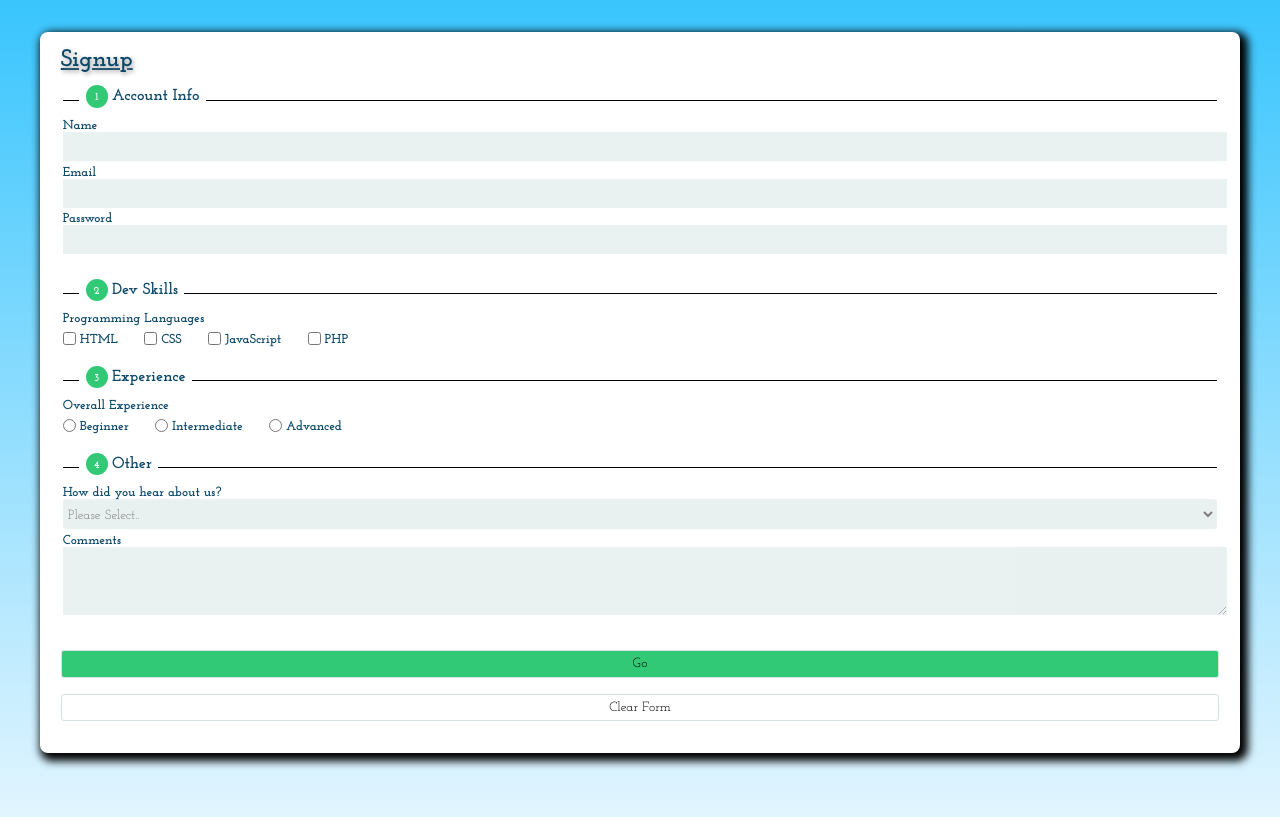
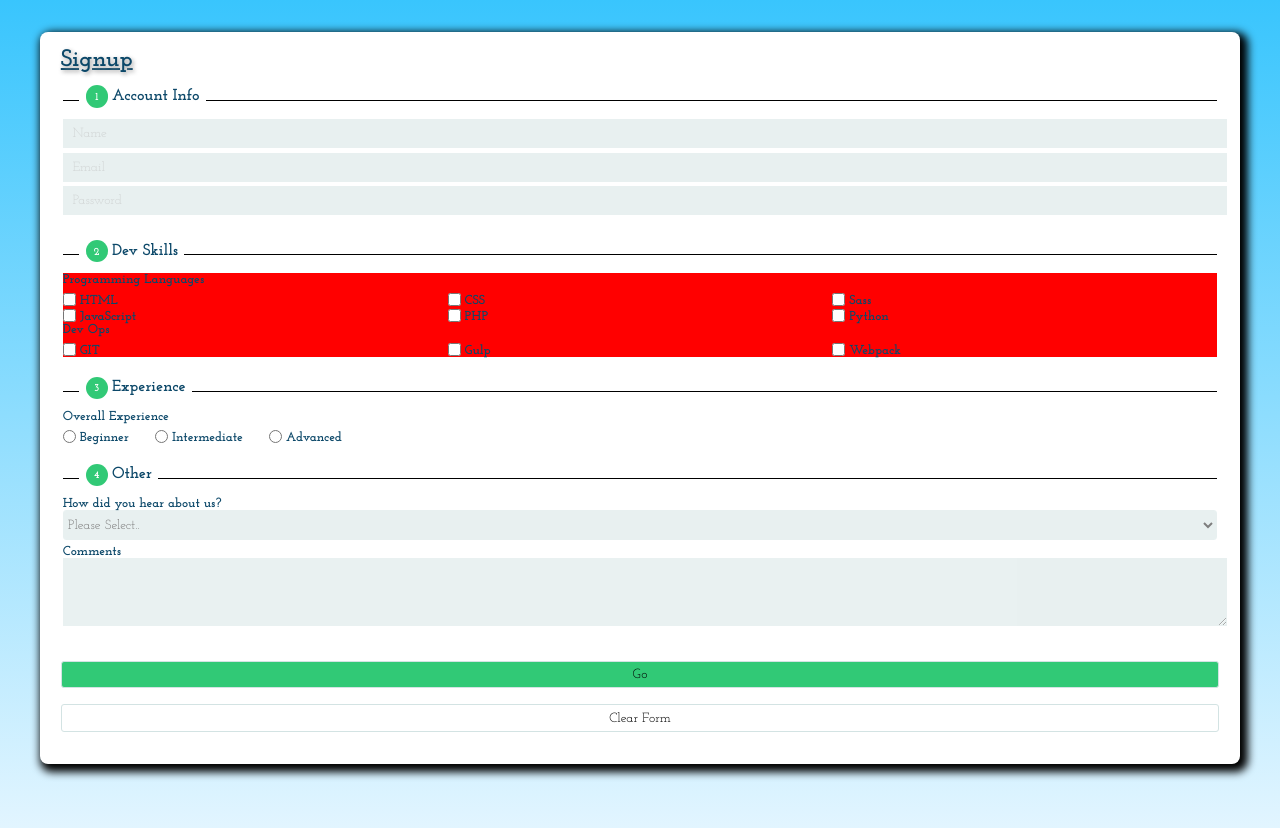
Before and after one commit to DanielBlain/2000-A1, a plain HTML site: page index.html in a window 1280 px wide. Drawn offline with nearby package versions, Linux system fonts and the light colour scheme.

Commit message:
Completed form revisions

```diff
--- a/index.html
+++ b/index.html
@@ -34,12 +34,12 @@
                     </div>
                     <h2>Account Info</h2>
                 </legend>
-                <label for="name-entry">Name</label>
-                <input type="text" name="name-entry" id="name-entry" required />
-                <label for="email-entry">Email</label>
-                <input type="email" name="email-entry" id="email-entry" required />
-                <label for="password-entry">Password</label>
-                <input type="password" name="password-entry" id="password-entry" required />
+                <label for="name-entry" class="visually-hidden">Name</label>
+                <input type="text" name="name-entry" id="name-entry" placeholder="Name" required />
+                <label for="email-entry" class="visually-hidden">Email</label>
+                <input type="email" name="email-entry" id="email-entry" placeholder="Email" required />
+                <label for="password-entry" class="visually-hidden">Password</label>
+                <input type="password" name="password-entry" id="password-entry" placeholder="Password" required />
             </fieldset>
 
             <fieldset>
@@ -51,19 +51,55 @@
                     </div>
                     <h2>Dev Skills</h2>
                 </legend>
-                <div class="group-title">
+                <div class="grid-3">
+                    <div class="grid-header group-title">
                         Programming Languages
                     </div>
+                    <div class="grid-entry">
                         <input type="checkbox" name="skills-chk" id="chk-html" value="HTML" />
                         <label for="chk-html">HTML</label>
+                    </div>
+                    <div class="grid-entry">
                         <input type="checkbox" name="skills-chk" id="chk-css" value="CSS" />
                         <label for="chk-css">CSS</label>
+                    </div>
+                    <div class="grid-entry">
+                        <input type="checkbox" name="skills-chk" id="chk-sass" value="Sass" />
+                        <label for="chk-sass">Sass</label>
+                    </div>
+                    <div class="grid-entry">
                         <input type="checkbox" name="skills-chk" id="chk-javascript" value="JavaScript" />
                         <label for="chk-javascript">JavaScript</label>
+                    </div>
+                    <div class="grid-entry">
                         <input type="checkbox" name="skills-chk" id="chk-php" value="PHP" />
                         <label for="chk-php">PHP</label>
+                    </div>
+                    <div class="grid-entry">
+                        <input type="checkbox" name="skills-chk" id="chk-python" value="Python" />
+                        <label for="chk-php">Python</label>
+                    </div>
+                    <div class="grid-header group-title">
+                        Dev Ops
+                    </div>
+                    <div class="grid-entry">
+                        <input type="checkbox" name="skills-chk" id="chk-git" value="GIT" />
+                        <label for="chk-git">GIT</label>
+                    </div>
+                    <div class="grid-entry">
+                        <input type="checkbox" name="skills-chk" id="chk-gulp" value="Gulp" />
+                        <label for="chk-gulp">Gulp</label>
+                    </div>
+                    <div class="grid-entry">
+                        <input type="checkbox" name="skills-chk" id="chk-webpack" value="Webpack" />
+                        <label for="chk-webpack">Webpack</label>
+                    </div>
+                </div>
             </fieldset>
 
+            <!--
+                - Adjust styling of checkboxes to ensure 3 columns
+            -->
             <fieldset>
                 <legend>
                     <div class="numbering-circle">
--- a/styles/style.css
+++ b/styles/style.css
@@ -30,6 +30,16 @@ h2 {
 
 div.group-title {
     margin-bottom: .3rem;
+}
+
+.grid-3 {
+    background-color: red;
+    display: grid;
+    grid-template-columns: 1fr 1fr 1fr;
+}
+
+.grid-header {
+    grid-column: span 3;
 }
 
 #user-details-page {
@@ -131,3 +141,15 @@ input[type=submit] {
 input[type=reset] {
     background-color: transparent;
 }
+
+.visually-hidden {
+    position: absolute !important;
+    width: 1px !important;
+    height: 1px !important;
+    padding: 0px !important;
+    margin: -1px !important;
+    overflow: hidden !important;
+    clip: rect(0, 0, 0, 0) !important;
+    white-space: nowrap !important;
+    border: 0 !important;
+}
```
Lines whose indentation alone changed are shown as unchanged.
